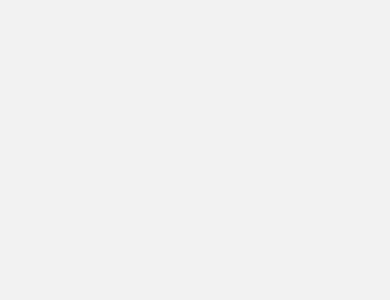
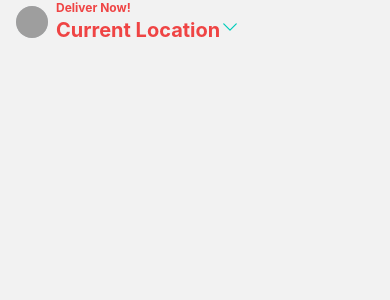
Before and after one commit to Edxon20/deliveroo-clone, a React Native app: screen /Home in a window 390 px wide. Shown: the top 300 px of the page. Built offline with nearby package versions, Linux system fonts and the light colour scheme; grey boxes are pictures that could not be loaded.

Commit message:
[ADD] herocoins

```diff
--- a/package.json
+++ b/package.json
@@ -11,13 +11,15 @@
   "dependencies": {
     "@react-navigation/native": "^6.1.6",
     "@react-navigation/native-stack": "^6.9.12",
-    "expo": "~48.0.15",
+    "expo": "^46.0.21",
     "expo-status-bar": "~1.4.4",
     "nativewind": "^2.0.11",
     "react": "18.2.0",
     "react-native": "0.71.8",
+    "react-native-heroicons": "^3.2.0",
     "react-native-safe-area-context": "4.5.0",
     "react-native-screens": "~3.20.0",
+    "react-native-svg": "12.3.0",
     "react-native-web": "~0.18.11",
     "tailwindcss": "^3.3.2"
   },
--- a/screens/HomeScreen.js
+++ b/screens/HomeScreen.js
@@ -1,7 +1,13 @@
-import { View, Text } from 'react-native'
+import { View, Text, Image } from 'react-native'
 import React, { useLayoutEffect } from 'react'
 import { useNavigation } from '@react-navigation/native'
 import { SafeAreaView } from 'react-native-safe-area-context';
+import {
+    UserIcon,
+    ChevronDownIcon,
+    MagnifyingGlassIcon,
+    AdjustmentsVerticalIcon,
+  } from "react-native-heroicons/outline";
 
 const HomeScreen = () => {
 
@@ -12,16 +18,27 @@ const HomeScreen = () => {
         navigation.setOptions({
             headerShown: false,
         })
-
-
     },  [])
-
-
 
   return (
     <SafeAreaView>
         <Text className="text-red-500">
             {/* HEADER */}
+            <View className="flex-row pb-3 items-center mx-4 space-x-2">
+                <Image
+                    source={{
+                        uri:'https://links.papareact.com/wru',
+                    }}
+                    className="h-7 w-7 bg-gray-300 p-4 rounded-full"
+                />
+            <View>
+                <Text className="font-bold text-gray text-xs">Deliver Now!</Text>
+                <Text className="font-bold text-xl">
+                Current Location
+                <ChevronDownIcon size={20} color="#00CCBB" />
+                </Text>
+            </View>
+            </View>
         </Text>
     </SafeAreaView>
   )
```
Also changed, not shown: 1 other file (tests, documents, lock files or other folders).
